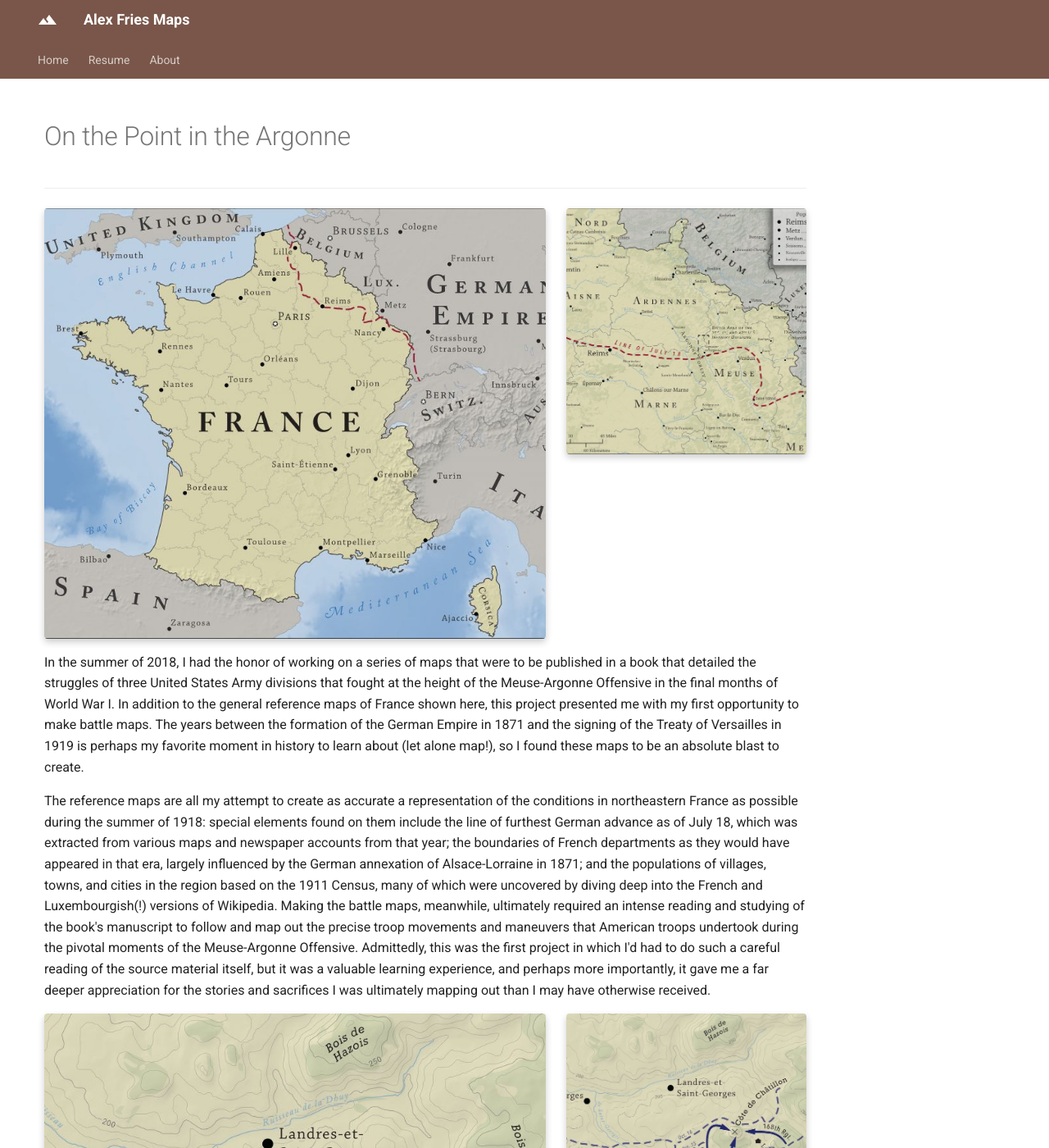
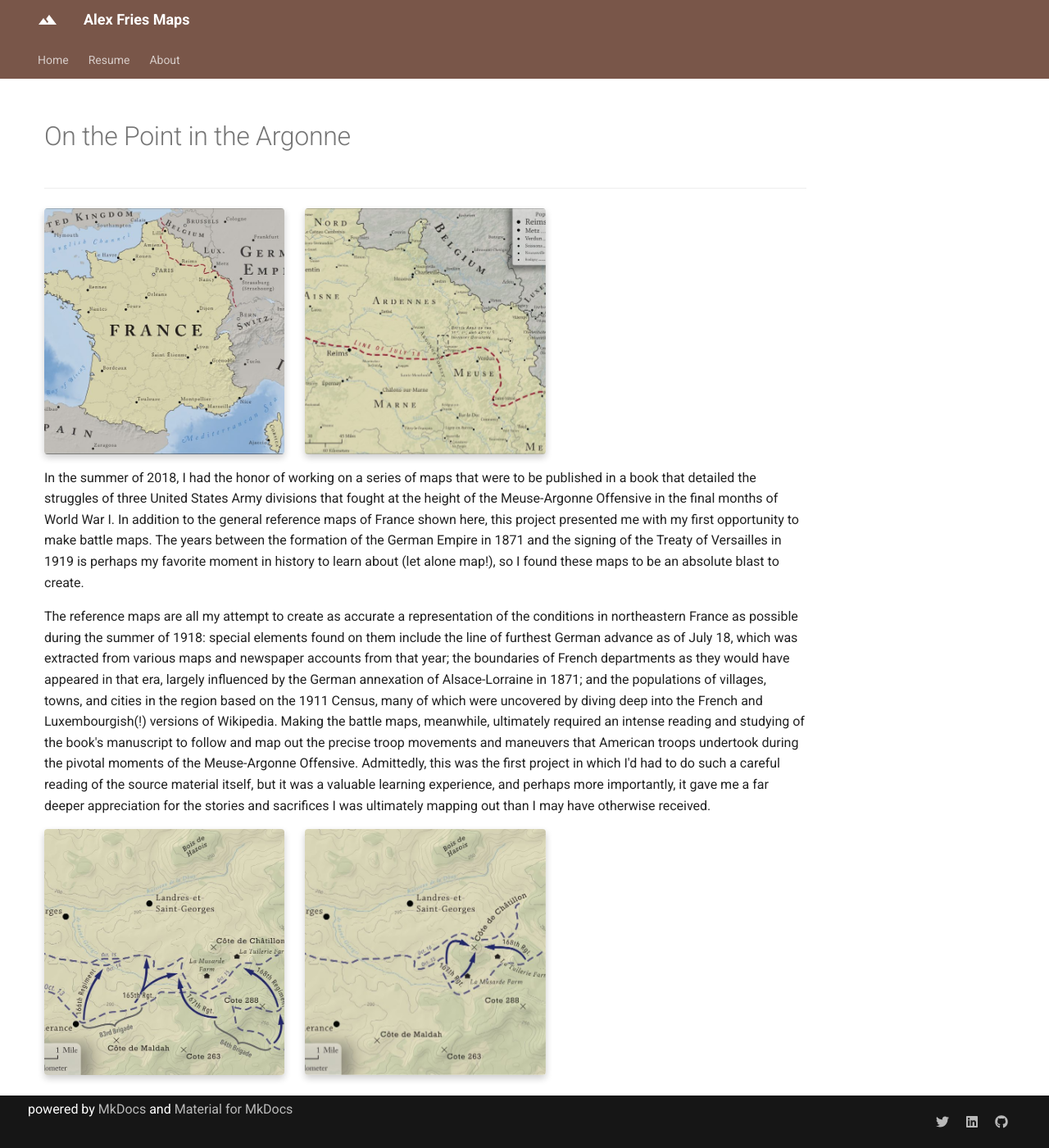
Before and after one commit to acfries/acfries.github.io, an MkDocs documentation site: the page built from docs/portfolio/ww1.md, in a window 1280 px wide and 1400 px high. Shown: the whole window at 82% size. Built offline with MkDocs 1.6.1 and Material for MkDocs 9.7.7, drawn with Linux system fonts in a browser that asks for light colours.

Commit message:
Adding new gallery type to ww1.md

```diff
--- a/docs/portfolio/ww1.md
+++ b/docs/portfolio/ww1.md
@@ -1,7 +1,7 @@
 # On the Point in the Argonne
 ---
 
-<div class="gallery">
+<div class="feature_multi">
 	<div class="entry">
 		<a href="../../img/ww1_france.jpg"><img class="thumb" src="../../img/ww1_france_thumb.jpg" alt=""></a>
 		<div class="thumb_label">
@@ -20,7 +20,7 @@ In the summer of 2018, I had the honor of working on a series of maps that were
 
 The reference maps are all my attempt to create as accurate a representation of the conditions in northeastern France as possible during the summer of 1918: special elements found on them include the line of furthest German advance as of July 18, which was extracted from various maps and newspaper accounts from that year; the boundaries of French departments as they would have appeared in that era, largely influenced by the German annexation of Alsace-Lorraine in 1871; and the populations of villages, towns, and cities in the region based on the 1911 Census, many of which were uncovered by diving deep into the French and Luxembourgish(!) versions of Wikipedia. Making the battle maps, meanwhile, ultimately required an intense reading and studying of the book's manuscript to follow and map out the precise troop movements and maneuvers that  American troops  undertook during the pivotal moments of the Meuse-Argonne Offensive. Admittedly, this was the first project in which I'd had to do such a careful reading of the source material itself, but it was a valuable learning experience, and perhaps more importantly, it gave me a far deeper appreciation for the stories and sacrifices I was ultimately mapping out than I may have otherwise received.
 
-<div class="gallery">
+<div class="feature_multi">
 	<div class="entry">
 		<a href="../../img/ww1_oct14-15.jpg"><img class="thumb" src="../../img/ww1_oct14-15_thumb.jpg" alt=""></a>
 		<div class="thumb_label">
--- a/docs/stylesheets/extra.css
+++ b/docs/stylesheets/extra.css
@@ -141,7 +141,7 @@ img.feature_left {
 }
 
 .entry:hover .thumb {
-    opacity: 0.33;
+    opacity: 0.50;
 }
 
 .entry:hover .thumb_label {
```
